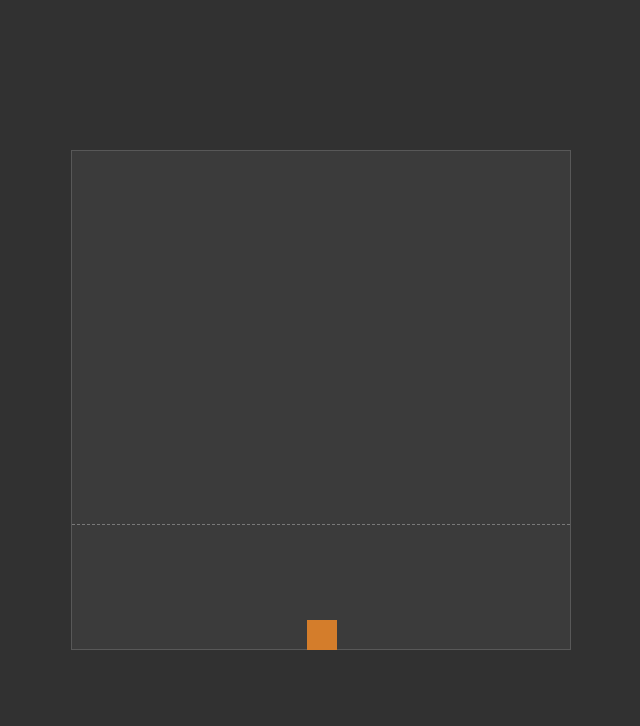
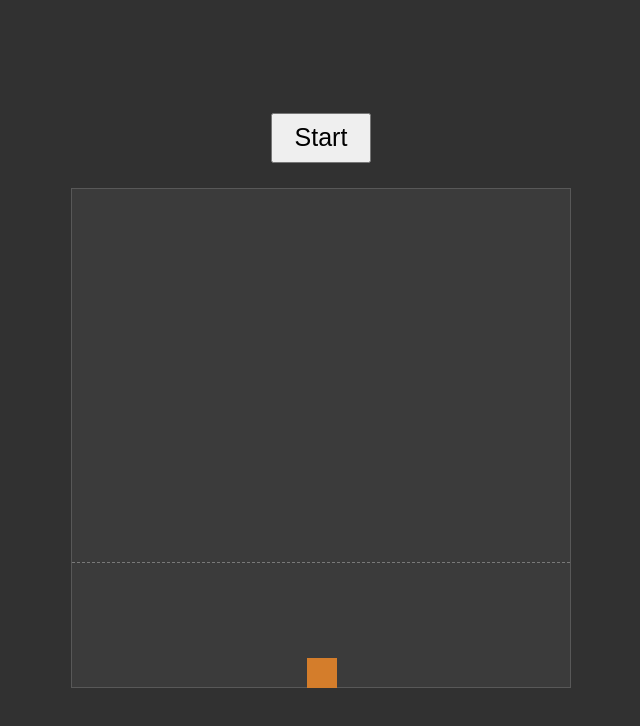
Before and after one commit to Kodehode-Stavanger/javascript-advanced-assignment-1-bendik-kodehode, a plain HTML site: page index.html in a window 1280 px wide. Shown: the whole page, without its empty margins (319-959 px from the left). Drawn offline with Linux system fonts and the light colour scheme.

Commit message:
Created spawning boxes, with fall speed

```diff
--- a/index.html
+++ b/index.html
@@ -8,9 +8,15 @@
     <title>Document</title>
 </head>
 <body>
-    <main id="main">
-        <div id="container">
-            <div id="box"></div>
+    <header>
+
+    </header>
+    <main>
+        <input type="button" id="start-btn" value="Start">
+        <div id="wrapper">
+            <div id="container">
+                <div id="box"></div>
+            </div>
         </div>
     </main>
 </body>
--- a/script.js
+++ b/script.js
@@ -1,26 +1,35 @@
 const box = document.getElementById("box");
-const main = document.getElementById("main");
+const wrapper = document.getElementById("wrapper");
 const container = document.getElementById("container");
+const startBtn = document.getElementById("start-btn")
 
+// Adjustable dimensions
 box.style.width = "30px";
 box.style.height = "30px";
-main.style.width = "500px";
-main.style.height = "500px";
+wrapper.style.width = "500px";
+wrapper.style.height = "500px";
 
 const boxHeight = parseInt(box.style.height)
 const boxWidth = parseInt(box.style.width)
-const mainHeight = parseInt(main.style.height)
-const mainWidth = parseInt(main.style.width)
+const wrapperHeight = parseInt(wrapper.style.height)
+const wrapperWidth = parseInt(wrapper.style.width)
 
-container.style.height = `${mainHeight / 4}px`;
-container.style.width = `${mainWidth}px`;
+container.style.height = `${wrapperHeight / 4}px`;
+container.style.width = `${wrapperWidth}px`;
 const containerHeight = parseInt(container.style.height);
 const containerWidth = parseInt(container.style.width);
 
 box.style.top = `${containerHeight - boxHeight}px`;
-box.style.left = `${(mainWidth / 2) - (boxWidth / 2)}px`;
+box.style.left = `${(wrapperWidth / 2) - (boxWidth / 2)}px`;
 
 const moveSpeed = 20;
+const fallSpeed = 5;
+const intervalFallSpeed = 20;
+
+startBtn.addEventListener("click", () => {
+    startBtn.style.visibility = "hidden";
+    spawnFallingBoxes();
+})
 
 window.addEventListener("keypress", (event) => {
     const boxTop = parseInt(box.style.top);
@@ -39,23 +48,40 @@ window.addEventListener("keypress", (event) => {
         else box.style.left = `${boxLeft - moveSpeed}px`
     }
     else if (event.key === "d" || event.key === "ArrowRight") {
-        if (boxLeft >= (mainWidth - boxWidth - moveSpeed)) box.style.left = `${containerWidth - boxWidth}px`
+        if (boxLeft >= (wrapperWidth - boxWidth - moveSpeed)) box.style.left = `${containerWidth - boxWidth}px`
         else box.style.left = `${boxLeft + moveSpeed}px`
     }
     // console.log(event)
-    console.log(mainHeight - boxHeight)
+    console.log(wrapperHeight - boxHeight)
     console.log("posTop: ", box.style.top)
     console.log("container height: ", containerHeight)
 })
 
-// function moveBox (direction) {
-//     while ()
-// }
+wrapper.addEventListener("click", (event) => {
+    box.style.top = `${event.offsetY - (boxHeight / 2)}px`;
+    box.style.left = `${event.offsetX - (boxWidth / 2)}px`;
+})
 
-main.addEventListener("click", (event) => {
-    box.style.top = `${event.offsetY - (boxHeight / 2)}px`
-    box.style.left = `${event.offsetX - (boxWidth / 2)}px`
+function spawnFallingBoxes () {
+    const fallingBox = document.createElement("div");
+    fallingBox.classList.add("fallingBox");
+    fallingBox.style.backgroundColor = `#${Math.floor(Math.random() * 16777215).toString(16)}`
+    wrapper.append(fallingBox)
+    fallingBox.style.top = `${wrapper.getBoundingClientRect().top}px`;
+    fallingBox.style.left = `${wrapper.getBoundingClientRect().left + (Math.floor(Math.random() * wrapperWidth))}px`
 
+    console.log("fall-top: ", fallingBox.style.top)
+    console.log("wrap-bottom: ", wrapper.getBoundingClientRect().bottom)
 
-    console.log(event.offsetX)
-})
+    const interval = setInterval(() => {
+        if (parseInt(fallingBox.style.top) < wrapper.getBoundingClientRect().bottom) fallingBox.style.top = `${parseInt(fallingBox.style.top) + fallSpeed}px`
+        else clearInterval(interval);
+    }, intervalFallSpeed);
+
+    // while (parseInt(fallingBox.style.top) < wrapper.getBoundingClientRect().bottom) {
+    //     setInterval(
+    //     fallingBox.style.top = `${parseInt(fallingBox.style.top) + fallSpeed}px`
+    //     , 500)
+    // }
+
+}
--- a/style.css
+++ b/style.css
@@ -13,10 +13,24 @@ body {
 }
 
 main {
+    display: flex;
+    flex-direction: column;
+    align-items: center;
+}
+
+#start-btn {
+    width: 100px;
+    height: 50px;
+    font-size: 25px;
+    margin-bottom: 25px;
+}
+
+#wrapper {
     border: 1px solid rgb(88, 88, 88);
     background-color: rgb(59, 59, 59);
     display: flex;
     align-items: flex-end;
+    max-height: 900px;
 }
 
 #container {
@@ -29,3 +43,9 @@ main {
     position: relative;
     background-color: rgb(212, 125, 43);
 }
+
+.fallingBox {
+    width: 50px;
+    height: 50px;
+    position:absolute;
+}
```
